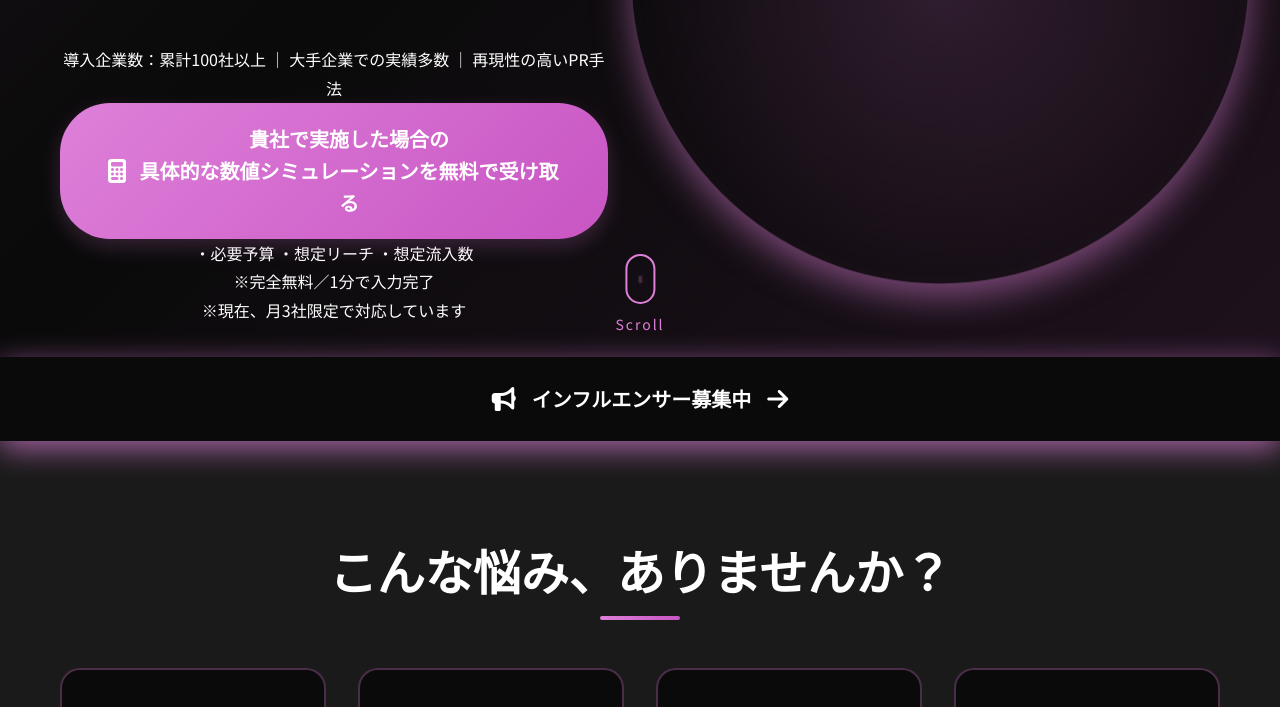
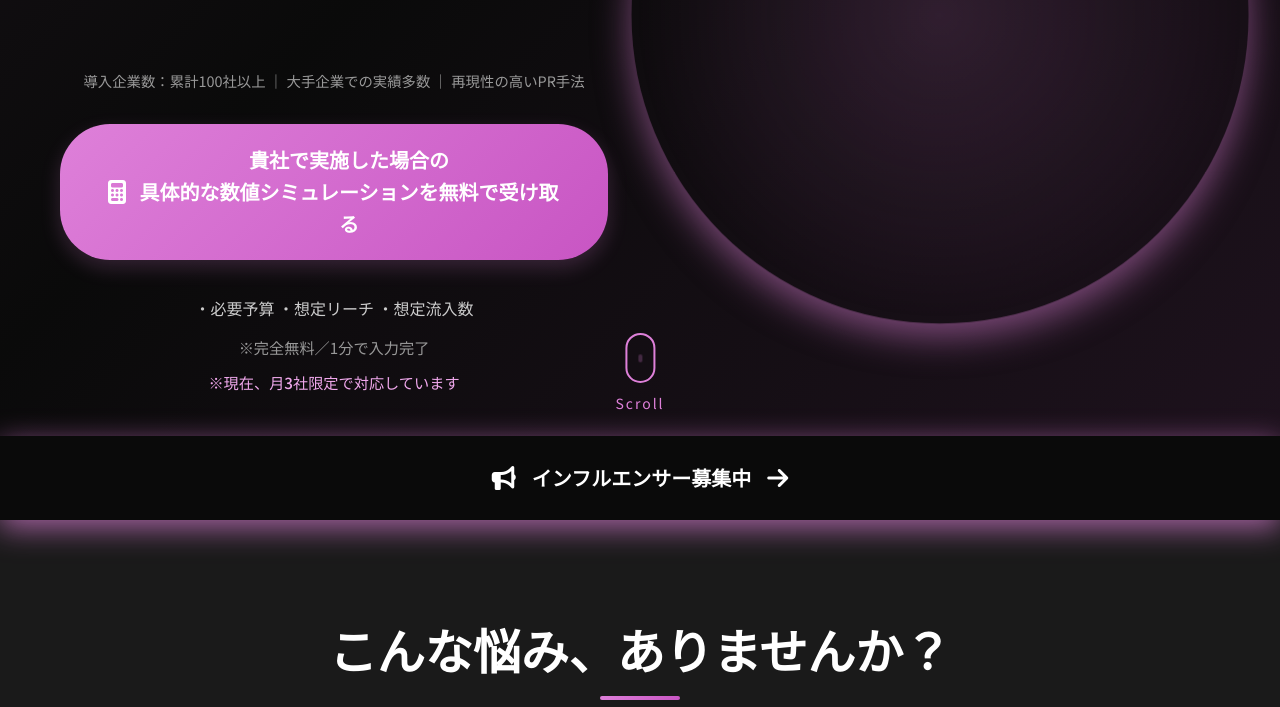
Before and after one commit to joyzipper/joyzipper-lp, a plain HTML site: page index.html in a window 1280 px wide. Shown: the part 1007-1714 px from the top of the page. Drawn offline with Linux system fonts and the light colour scheme.

Commit message:
Update style.css

```diff
--- a/css/style.css
+++ b/css/style.css
@@ -299,6 +299,44 @@ h1, h2, h3, h4, h5, h6 {
     padding: 1.5rem 2.5rem;
     line-height: 1.6;
     text-align: center;
+}
+
+/* Hero Trust */
+.hero-trust {
+    margin: 1.5rem 0 2rem 0;
+    text-align: center;
+}
+
+.trust-text {
+    font-size: clamp(0.75rem, 1.5vw, 0.9rem);
+    color: var(--text-muted);
+    line-height: 1.6;
+}
+
+/* CTA Details */
+.cta-details {
+    margin-top: 1.5rem;
+    text-align: center;
+}
+
+.cta-benefits {
+    font-size: clamp(0.85rem, 1.8vw, 1rem);
+    color: var(--text-secondary);
+    margin: 0.75rem 0;
+    line-height: 1.6;
+}
+
+.cta-guarantee {
+    font-size: clamp(0.8rem, 1.6vw, 0.95rem);
+    color: var(--text-muted);
+    margin: 0.5rem 0;
+}
+
+.cta-urgency {
+    font-size: clamp(0.8rem, 1.6vw, 0.95rem);
+    color: var(--brand-light);
+    margin: 0.5rem 0;
+    font-weight: 500;
 }
 
 /* ========================================
```
